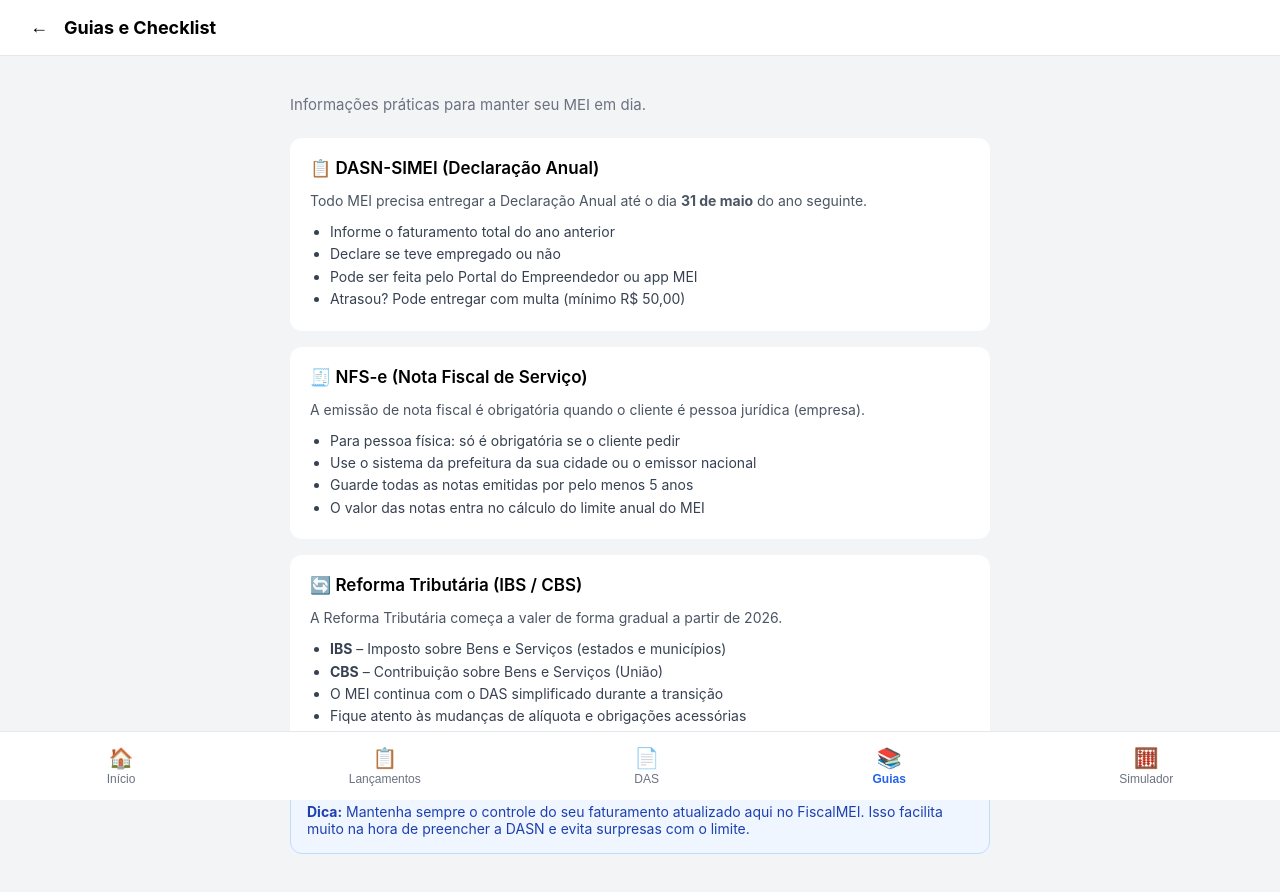
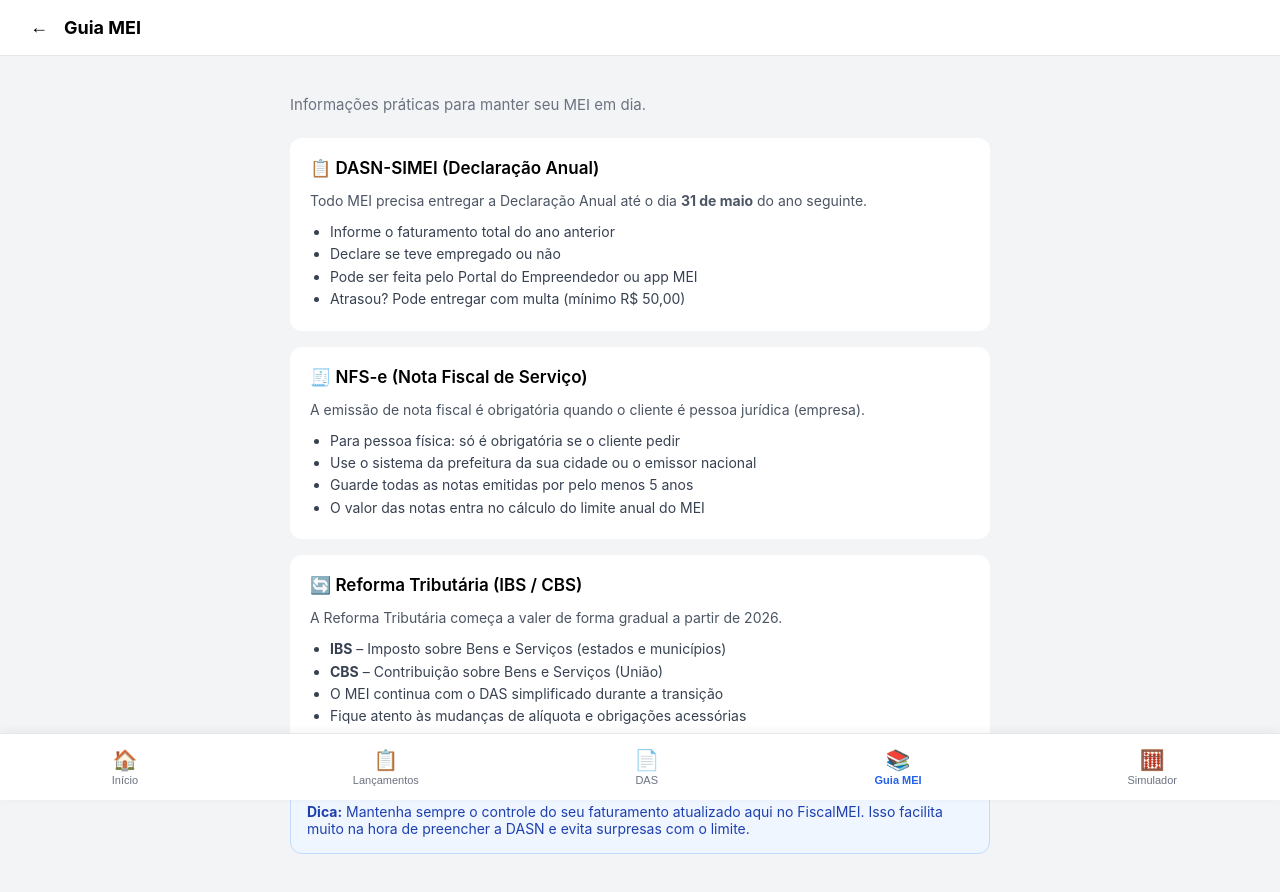
Before and after one commit to LuisRedesocial/fiscalmei, a Next.js app: page /guias in a window 1280 px wide. Shown: the top 892 px of the page. Built offline with nearby package versions, Linux system fonts and the light colour scheme.

Commit message:
Renomeia aba para Guia MEI

```diff
--- a/src/app/guias/page.tsx
+++ b/src/app/guias/page.tsx
@@ -15,7 +15,7 @@ export default function GuiasPage() {
         >
           ←
         </button>
-        <span style={{ fontWeight: 'bold', fontSize: '18px' }}>Guias e Checklist</span>
+        <span style={{ fontWeight: 'bold', fontSize: '18px' }}>Guia MEI</span>
       </header>
 
       <main style={{ maxWidth: '700px', margin: '0 auto', padding: '24px 16px' }}>
--- a/src/components/BottomNav.tsx
+++ b/src/components/BottomNav.tsx
@@ -6,18 +6,18 @@ export default function BottomNav() {
   const pathname = usePathname()
   const router = useRouter()
 
-  const items = [
-  { label: 'Início', path: '/dashboard', icon: '🏠' },
-  { label: 'Lançamentos', path: '/lancamentos', icon: '📋' },
-  { label: 'DAS', path: '/das', icon: '📄' },
-  { label: 'Guias', path: '/guias', icon: '📚' },
-  { label: 'Simulador', path: '/simulador', icon: '🧮' },
-]
-
-  // Não mostra o menu em login, onboarding e página inicial
+  // Não mostra o menu nas páginas de login e onboarding
   if (pathname === '/login' || pathname === '/onboarding' || pathname === '/') {
     return null
   }
+
+  const items = [
+    { label: 'Início', path: '/dashboard', icon: '🏠' },
+    { label: 'Lançamentos', path: '/lancamentos', icon: '📋' },
+    { label: 'DAS', path: '/das', icon: '📄' },
+    { label: 'Guia MEI', path: '/guias', icon: '📚' },
+    { label: 'Simulador', path: '/simulador', icon: '🧮' },
+  ]
 
   return (
     <nav style={{
@@ -29,8 +29,9 @@ export default function BottomNav() {
       borderTop: '1px solid #e5e7eb',
       display: 'flex',
       justifyContent: 'space-around',
-      padding: '8px 0 calc(8px + env(safe-area-inset-bottom))',
+      padding: '8px 0',
       zIndex: 50,
+      boxShadow: '0 -2px 10px rgba(0,0,0,0.05)'
     }}>
       {items.map((item) => {
         const isActive = pathname === item.path
@@ -39,17 +40,18 @@ export default function BottomNav() {
             key={item.path}
             onClick={() => router.push(item.path)}
             style={{
-              background: 'none',
-              border: 'none',
               display: 'flex',
               flexDirection: 'column',
               alignItems: 'center',
               gap: '2px',
+              background: 'none',
+              border: 'none',
               cursor: 'pointer',
-              padding: '6px 12px',
+              padding: '6px 8px',
               color: isActive ? '#2563eb' : '#6b7280',
-              fontSize: '12px',
+              fontSize: '11px',
               fontWeight: isActive ? '600' : '400',
+              minWidth: '60px'
             }}
           >
             <span style={{ fontSize: '20px' }}>{item.icon}</span>
```
